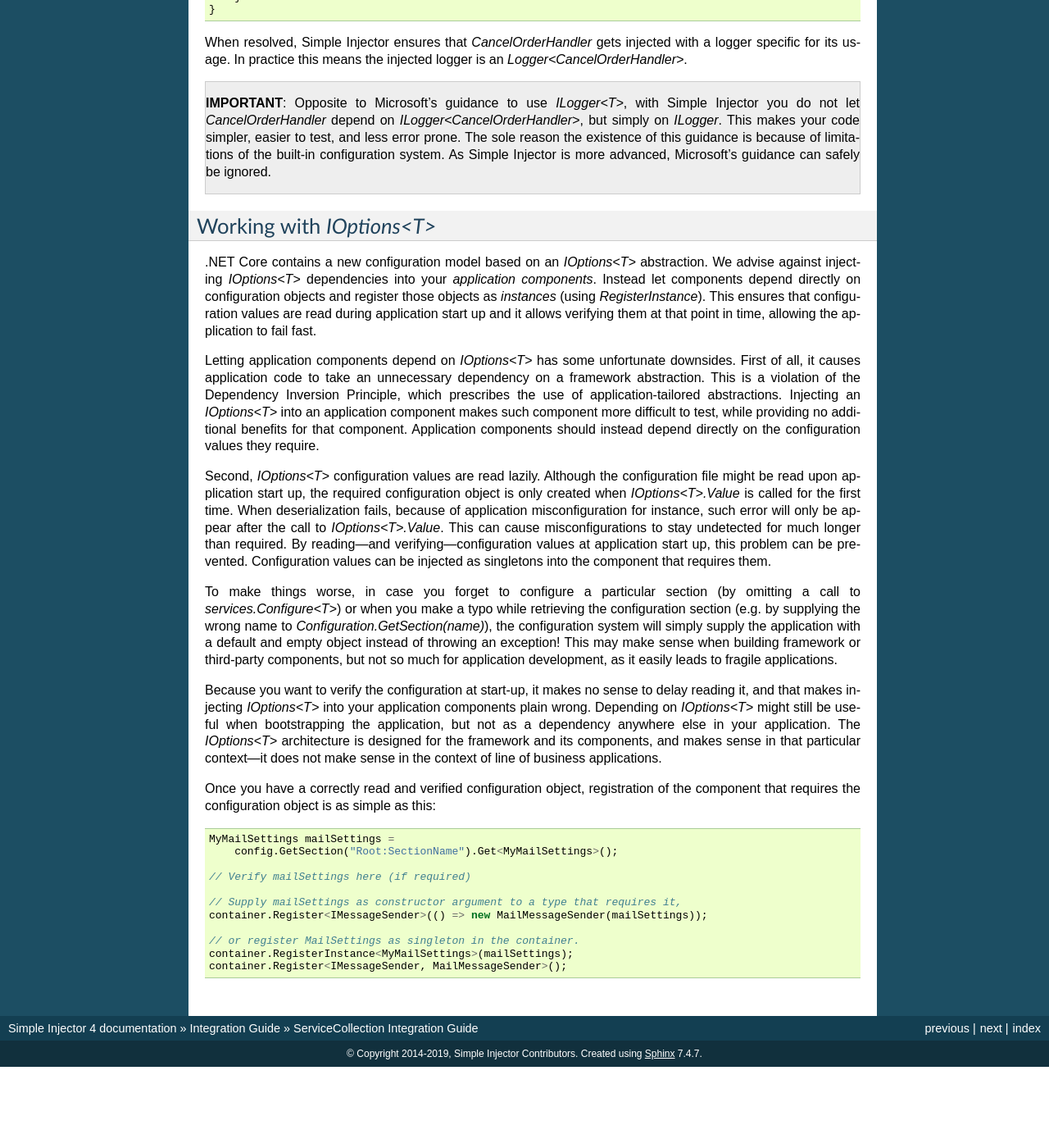
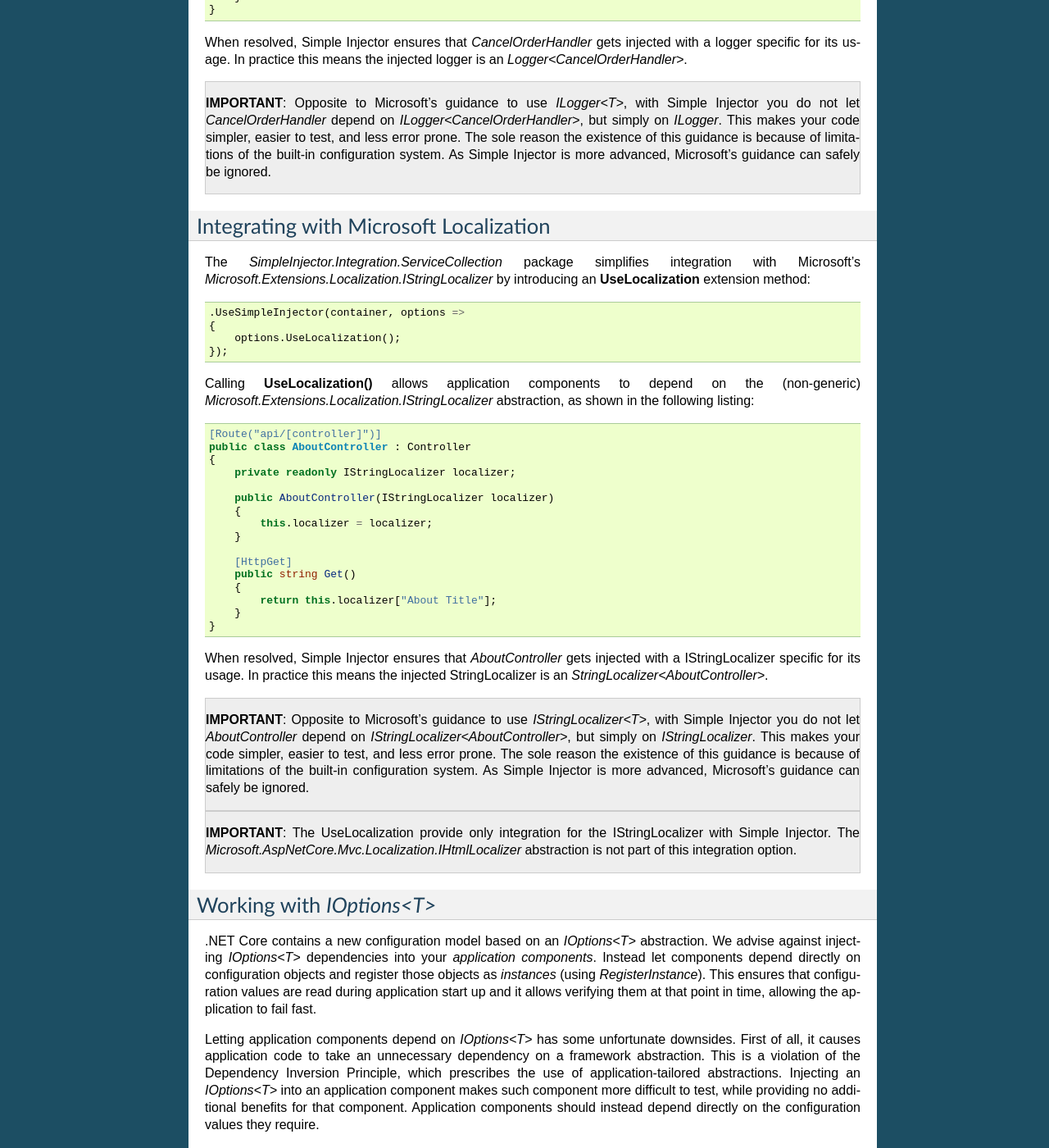
Before and after one commit to simpleinjector/Documentation, a Sphinx documentation site: the page built from source/servicecollectionintegration.rst, in a window 1280 px wide and 1400 px high, scrolled down 3885 px. Shown: the whole window at 82% size. Built offline with Sphinx 7.4.7, drawn with Linux system fonts in a browser that asks for light colours; before the commit the page ends 5186 px from its top, so only the background shows below that; some of the changed text lies outside the part shown.

Commit message:
Docs updated with feature UseLocalization

```diff
--- a/source/servicecollectionintegration.rst
+++ b/source/servicecollectionintegration.rst
@@ -185,6 +185,49 @@ When resolved, Simple Injector ensures that `CancelOrderHandler` gets injected w
 
     **IMPORTANT**: Opposite to Microsoft's guidance to use `ILogger<T>`, with Simple Injector you do not let `CancelOrderHandler` depend on `ILogger<CancelOrderHandler>`, but simply on `ILogger`. This makes your code simpler, easier to test, and less error prone. The sole reason the existence of this guidance is because of limitations of the built-in configuration system. As Simple Injector is more advanced, Microsoft's guidance can safely be ignored.
 
+.. _microsoft-localization:
+
+Integrating with Microsoft Localization
+==================================
+
+The *SimpleInjector.Integration.ServiceCollection* package simplifies integration with Microsoft's `Microsoft.Extensions.Localization.IStringLocalizer` by introducing an **UseLocalization** extension method:
+
+.. code-block:: c#
+
+    .UseSimpleInjector(container, options =>
+    {
+        options.UseLocalization();
+    });
+
+Calling **UseLocalization()** allows application components to depend on the (non-generic) `Microsoft.Extensions.Localization.IStringLocalizer` abstraction, as shown in the following listing:
+
+.. code-block:: c#
+
+    [Route("api/[controller]")]
+    public class AboutController : Controller
+    {
+        private readonly IStringLocalizer localizer;
+
+        public AboutController(IStringLocalizer localizer)
+        {
+            this.localizer = localizer;
+        }
+
+        [HttpGet]
+        public string Get()
+        {
+            return this.localizer["About Title"];
+        }
+    }
+When resolved, Simple Injector ensures that `AboutController` gets injected with a IStringLocalizer specific for its usage. In practice this means the injected StringLocalizer is an `StringLocalizer<AboutController>`.
+
+.. container:: Note
+
+    **IMPORTANT**: Opposite to Microsoft's guidance to use `IStringLocalizer<T>`, with Simple Injector you do not let `AboutController` depend on `IStringLocalizer<AboutController>`, but simply on `IStringLocalizer`. This makes your code simpler, easier to test, and less error prone. The sole reason the existence of this guidance is because of limitations of the built-in configuration system. As Simple Injector is more advanced, Microsoft's guidance can safely be ignored.
+
+.. container:: Note
+
+    **IMPORTANT**: The UseLocalization provide only integration for the IStringLocalizer with Simple Injector. The `Microsoft.AspNetCore.Mvc.Localization.IHtmlLocalizer` abstraction is not part of this integration option.
 
 .. _working-with-ioptions:
 
```
Also changed, not shown: source/aspnetintegration.rst (+6 -1 lines), source/generichostintegration.rst (+5 -2 lines).
